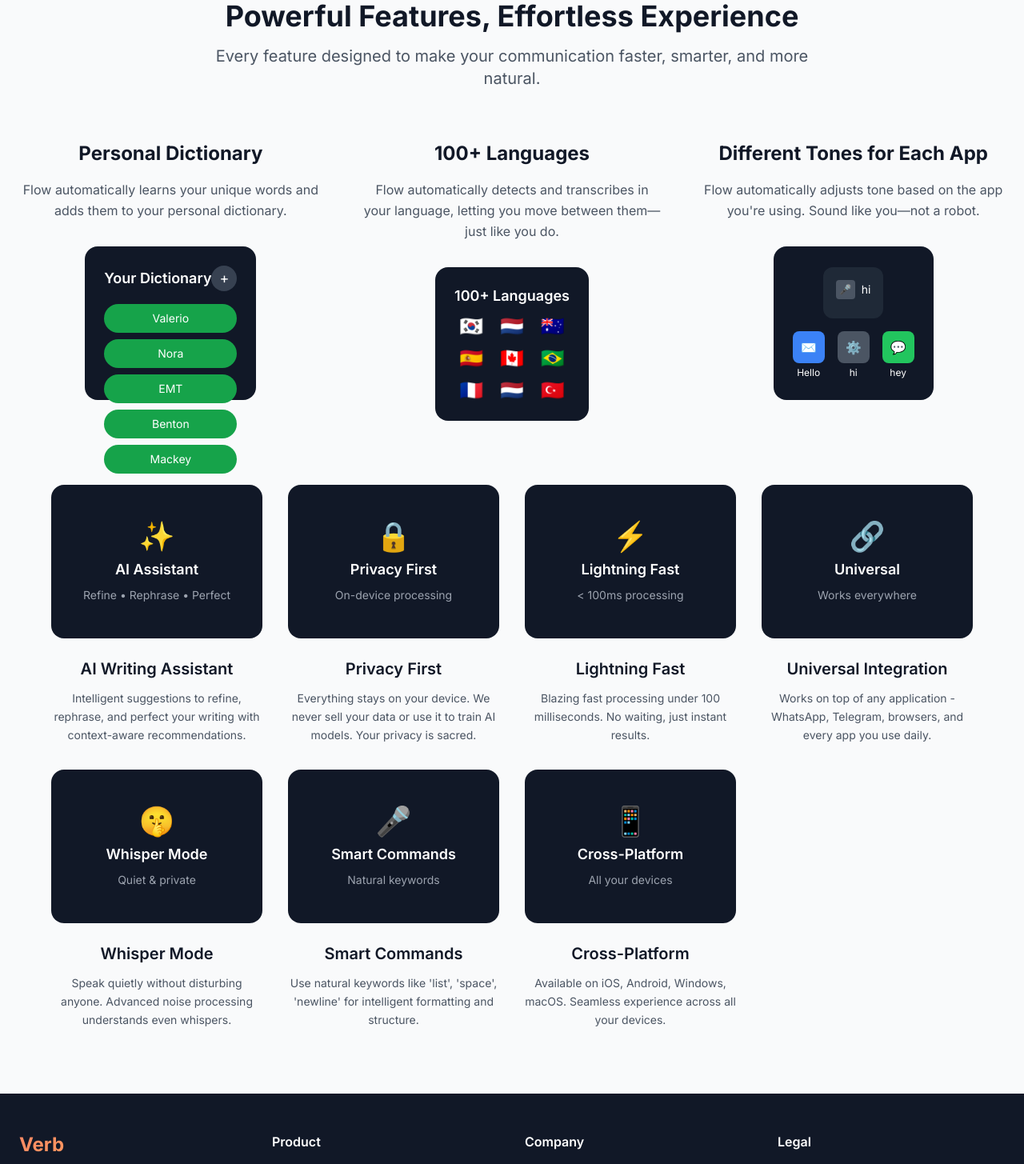
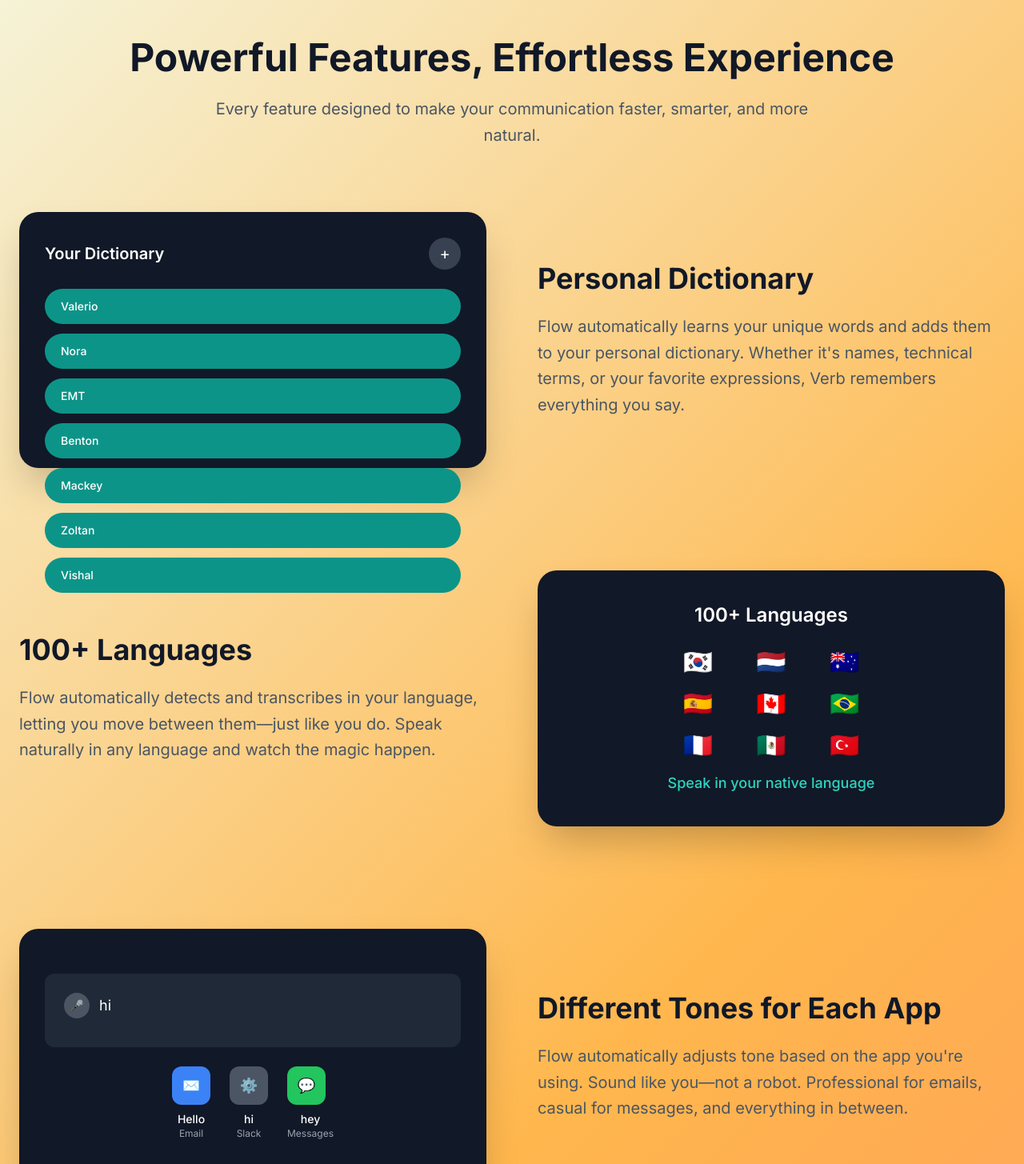
Before and after one commit to verb-india/verb-voice-scribe, a React (Vite) app: page / in a window 1280 px wide. Shown: the part 880-2335 px from the top of the page at 80% size. Built offline with nearby package versions, Linux system fonts and the light colour scheme.

Commit message:
Fix: Implement header, gradients, and feature layout
- Added a fixed, centered header with rounded corners.
- Implemented a top-to-bottom orange/beige gradient for the homepage.
- Updated the features section to match the provided layout.
- Applied gradients to all pages and sections.

```diff
--- a/src/components/Features.tsx
+++ b/src/components/Features.tsx
@@ -3,19 +3,18 @@ const Features = () => {
   const features = [
     {
       title: "Personal Dictionary",
-      description: "Flow automatically learns your unique words and adds them to your personal dictionary.",
-      icon: "🧠",
+      description: "Flow automatically learns your unique words and adds them to your personal dictionary. Whether it's names, technical terms, or your favorite expressions, Verb remembers everything you say.",
       visual: (
-        <div className="bg-gray-900 rounded-2xl p-6 h-48 flex flex-col justify-between">
-          <div className="flex items-center justify-between mb-4">
-            <h4 className="text-white font-semibold text-lg">Your Dictionary</h4>
-            <div className="w-8 h-8 bg-gray-700 rounded-full flex items-center justify-center">
-              <span className="text-white text-lg">+</span>
+        <div className="bg-gray-900 rounded-3xl p-8 h-80 flex flex-col justify-between shadow-2xl">
+          <div className="flex items-center justify-between mb-6">
+            <h4 className="text-white font-semibold text-xl">Your Dictionary</h4>
+            <div className="w-10 h-10 bg-gray-700 rounded-full flex items-center justify-center">
+              <span className="text-white text-xl">+</span>
             </div>
           </div>
-          <div className="space-y-2">
-            {['Valerio', 'Nora', 'EMT', 'Benton', 'Mackey'].map((word, idx) => (
-              <div key={idx} className="bg-green-600 text-white px-4 py-2 rounded-full text-sm">
+          <div className="space-y-3">
+            {['Valerio', 'Nora', 'EMT', 'Benton', 'Mackey', 'Zoltan', 'Vishal'].map((word, idx) => (
+              <div key={idx} className="bg-teal-600 text-white px-5 py-3 rounded-full text-sm font-medium">
                 {word}
               </div>
             ))}
@@ -25,47 +24,49 @@ const Features = () => {
     },
     {
       title: "100+ Languages",
-      description: "Flow automatically detects and transcribes in your language, letting you move between them—just like you do.",
-      icon: "🌍",
+      description: "Flow automatically detects and transcribes in your language, letting you move between them—just like you do. Speak naturally in any language and watch the magic happen.",
       visual: (
-        <div className="bg-gray-900 rounded-2xl p-6 h-48 flex items-center justify-center relative overflow-hidden">
+        <div className="bg-gray-900 rounded-3xl p-8 h-80 flex items-center justify-center relative overflow-hidden shadow-2xl">
           <div className="text-center">
-            <div className="text-white text-lg font-semibold mb-2">100+ Languages</div>
-            <div className="grid grid-cols-3 gap-2">
-              {['🇰🇷', '🇳🇱', '🇦🇺', '🇪🇸', '🇨🇦', '🇧🇷', '🇫🇷', '🇳🇱', '🇹🇷'].map((flag, idx) => (
-                <div key={idx} className="text-2xl">{flag}</div>
+            <div className="text-white text-2xl font-semibold mb-6">100+ Languages</div>
+            <div className="grid grid-cols-3 gap-4 mb-4">
+              {['🇰🇷', '🇳🇱', '🇦🇺', '🇪🇸', '🇨🇦', '🇧🇷', '🇫🇷', '🇲🇽', '🇹🇷'].map((flag, idx) => (
+                <div key={idx} className="text-3xl">{flag}</div>
               ))}
             </div>
+            <div className="text-teal-400 text-lg font-medium">Speak in your native language</div>
           </div>
         </div>
       )
     },
     {
       title: "Different Tones for Each App",
-      description: "Flow automatically adjusts tone based on the app you're using. Sound like you—not a robot.",
-      icon: "🎯",
+      description: "Flow automatically adjusts tone based on the app you're using. Sound like you—not a robot. Professional for emails, casual for messages, and everything in between.",
       visual: (
-        <div className="bg-gray-900 rounded-2xl p-6 h-48 flex flex-col justify-center items-center">
-          <div className="bg-gray-800 rounded-xl p-4 mb-4">
-            <div className="text-white text-sm mb-2 flex items-center gap-2">
-              <div className="w-6 h-6 bg-gray-600 rounded flex items-center justify-center">
-                <span className="text-xs">🎤</span>
+        <div className="bg-gray-900 rounded-3xl p-8 h-80 flex flex-col justify-center items-center shadow-2xl">
+          <div className="bg-gray-800 rounded-xl p-6 mb-6 w-full">
+            <div className="text-white text-sm mb-3 flex items-center gap-3">
+              <div className="w-8 h-8 bg-gray-600 rounded-full flex items-center justify-center">
+                <span className="text-sm">🎤</span>
               </div>
-              hi
+              <span className="text-lg">hi</span>
             </div>
           </div>
-          <div className="flex space-x-4">
+          <div className="flex space-x-6">
             <div className="text-center">
-              <div className="w-10 h-10 bg-blue-500 rounded-lg mb-1 flex items-center justify-center text-white">✉️</div>
-              <div className="text-white text-xs">Hello</div>
+              <div className="w-12 h-12 bg-blue-500 rounded-xl mb-2 flex items-center justify-center text-white text-lg">✉️</div>
+              <div className="text-white text-sm font-medium">Hello</div>
+              <div className="text-gray-400 text-xs">Email</div>
             </div>
             <div className="text-center">
-              <div className="w-10 h-10 bg-gray-600 rounded-lg mb-1 flex items-center justify-center text-white">⚙️</div>
-              <div className="text-white text-xs">hi</div>
+              <div className="w-12 h-12 bg-gray-600 rounded-xl mb-2 flex items-center justify-center text-white text-lg">⚙️</div>
+              <div className="text-white text-sm font-medium">hi</div>
+              <div className="text-gray-400 text-xs">Slack</div>
             </div>
             <div className="text-center">
-              <div className="w-10 h-10 bg-green-500 rounded-lg mb-1 flex items-center justify-center text-white">💬</div>
-              <div className="text-white text-xs">hey</div>
+              <div className="w-12 h-12 bg-green-500 rounded-xl mb-2 flex items-center justify-center text-white text-lg">💬</div>
+              <div className="text-white text-sm font-medium">hey</div>
+              <div className="text-gray-400 text-xs">Messages</div>
             </div>
           </div>
         </div>
@@ -73,98 +74,46 @@ const Features = () => {
     },
     {
       title: "AI Writing Assistant",
-      description: "Intelligent suggestions to refine, rephrase, and perfect your writing with context-aware recommendations.",
-      icon: "✨",
+      description: "Intelligent suggestions to refine, rephrase, and perfect your writing with context-aware recommendations. Never send a message you'll regret again.",
       visual: (
-        <div className="bg-gray-900 rounded-2xl p-6 h-48 flex items-center justify-center">
+        <div className="bg-gray-900 rounded-3xl p-8 h-80 flex items-center justify-center shadow-2xl">
           <div className="text-center text-white">
-            <div className="text-4xl mb-2">✨</div>
-            <div className="text-lg font-semibold">AI Assistant</div>
-            <div className="text-sm text-gray-400 mt-2">Refine • Rephrase • Perfect</div>
+            <div className="text-6xl mb-4">✨</div>
+            <div className="text-2xl font-semibold mb-3">AI Assistant</div>
+            <div className="text-gray-400 text-lg">Refine • Rephrase • Perfect</div>
+            <div className="mt-6 space-y-2">
+              <div className="bg-teal-600 px-4 py-2 rounded-full text-sm">Make it more formal</div>
+              <div className="bg-orange-500 px-4 py-2 rounded-full text-sm">Add humor</div>
+              <div className="bg-purple-500 px-4 py-2 rounded-full text-sm">Shorten</div>
+            </div>
           </div>
         </div>
       )
     },
     {
       title: "Privacy First",
-      description: "Everything stays on your device. We never sell your data or use it to train AI models. Your privacy is sacred.",
-      icon: "🔒",
+      description: "Everything stays on your device. We never sell your data or use it to train AI models. Your privacy is sacred, and your conversations remain yours.",
       visual: (
-        <div className="bg-gray-900 rounded-2xl p-6 h-48 flex items-center justify-center">
+        <div className="bg-gray-900 rounded-3xl p-8 h-80 flex items-center justify-center shadow-2xl">
           <div className="text-center text-white">
-            <div className="text-4xl mb-2">🔒</div>
-            <div className="text-lg font-semibold">Privacy First</div>
-            <div className="text-sm text-gray-400 mt-2">On-device processing</div>
+            <div className="text-6xl mb-4">🔒</div>
+            <div className="text-2xl font-semibold mb-3">Privacy First</div>
+            <div className="text-gray-400 text-lg mb-4">On-device processing</div>
+            <div className="text-teal-400 font-medium">Your data never leaves your device</div>
           </div>
         </div>
       )
     },
     {
       title: "Lightning Fast",
-      description: "Blazing fast processing under 100 milliseconds. No waiting, just instant results.",
-      icon: "⚡",
+      description: "Blazing fast processing under 100 milliseconds. No waiting, just instant results. Experience the future of speech recognition today.",
       visual: (
-        <div className="bg-gray-900 rounded-2xl p-6 h-48 flex items-center justify-center">
+        <div className="bg-gray-900 rounded-3xl p-8 h-80 flex items-center justify-center shadow-2xl">
           <div className="text-center text-white">
-            <div className="text-4xl mb-2">⚡</div>
-            <div className="text-lg font-semibold">Lightning Fast</div>
-            <div className="text-sm text-gray-400 mt-2">&lt; 100ms processing</div>
-          </div>
-        </div>
-      )
-    },
-    {
-      title: "Universal Integration",
-      description: "Works on top of any application - WhatsApp, Telegram, browsers, and every app you use daily.",
-      icon: "🔗",
-      visual: (
-        <div className="bg-gray-900 rounded-2xl p-6 h-48 flex items-center justify-center">
-          <div className="text-center text-white">
-            <div className="text-4xl mb-2">🔗</div>
-            <div className="text-lg font-semibold">Universal</div>
-            <div className="text-sm text-gray-400 mt-2">Works everywhere</div>
-          </div>
-        </div>
-      )
-    },
-    {
-      title: "Whisper Mode",
-      description: "Speak quietly without disturbing anyone. Advanced noise processing understands even whispers.",
-      icon: "🤫",
-      visual: (
-        <div className="bg-gray-900 rounded-2xl p-6 h-48 flex items-center justify-center">
-          <div className="text-center text-white">
-            <div className="text-4xl mb-2">🤫</div>
-            <div className="text-lg font-semibold">Whisper Mode</div>
-            <div className="text-sm text-gray-400 mt-2">Quiet & private</div>
-          </div>
-        </div>
-      )
-    },
-    {
-      title: "Smart Commands",
-      description: "Use natural keywords like 'list', 'space', 'newline' for intelligent formatting and structure.",
-      icon: "🎤",
-      visual: (
-        <div className="bg-gray-900 rounded-2xl p-6 h-48 flex items-center justify-center">
-          <div className="text-center text-white">
-            <div className="text-4xl mb-2">🎤</div>
-            <div className="text-lg font-semibold">Smart Commands</div>
-            <div className="text-sm text-gray-400 mt-2">Natural keywords</div>
-          </div>
-        </div>
-      )
-    },
-    {
-      title: "Cross-Platform",
-      description: "Available on iOS, Android, Windows, macOS. Seamless experience across all your devices.",
-      icon: "📱",
-      visual: (
-        <div className="bg-gray-900 rounded-2xl p-6 h-48 flex items-center justify-center">
-          <div className="text-center text-white">
-            <div className="text-4xl mb-2">📱</div>
-            <div className="text-lg font-semibold">Cross-Platform</div>
-            <div className="text-sm text-gray-400 mt-2">All your devices</div>
+            <div className="text-6xl mb-4">⚡</div>
+            <div className="text-2xl font-semibold mb-3">Lightning Fast</div>
+            <div className="text-gray-400 text-lg mb-4">&lt; 100ms processing</div>
+            <div className="bg-yellow-500 text-black px-4 py-2 rounded-full font-medium">Instant Results</div>
           </div>
         </div>
       )
@@ -172,39 +121,29 @@ const Features = () => {
   ];
 
   return (
-    <section className="py-20 bg-gray-50">
+    <section className="py-32 bg-verb-diagonal-gradient-reverse">
       <div className="container mx-auto px-6">
-        <div className="text-center mb-16">
-          <h2 className="text-4xl font-bold mb-4 text-gray-900">
+        <div className="text-center mb-20">
+          <h2 className="text-5xl font-bold mb-6 text-gray-900">
             Powerful Features, Effortless Experience
           </h2>
-          <p className="text-xl text-gray-600 max-w-3xl mx-auto">
+          <p className="text-xl text-gray-600 max-w-3xl mx-auto leading-relaxed">
             Every feature designed to make your communication faster, smarter, and more natural.
           </p>
         </div>
 
-        <div className="grid grid-cols-1 lg:grid-cols-3 gap-12 max-w-7xl mx-auto">
-          {features.slice(0, 3).map((feature, index) => (
-            <div key={index} className="text-center">
-              <h3 className="text-2xl font-bold mb-4 text-gray-900">{feature.title}</h3>
-              <p className="text-gray-600 mb-8 max-w-sm mx-auto leading-relaxed">
-                {feature.description}
-              </p>
-              <div className="flex justify-center">
+        <div className="max-w-7xl mx-auto space-y-32">
+          {features.map((feature, index) => (
+            <div key={index} className={`flex items-center gap-16 ${index % 2 === 1 ? 'flex-row-reverse' : ''}`}>
+              <div className="flex-1">
                 {feature.visual}
               </div>
-            </div>
-          ))}
-        </div>
-
-        <div className="grid grid-cols-1 md:grid-cols-2 lg:grid-cols-4 gap-8 mt-20 max-w-6xl mx-auto">
-          {features.slice(3).map((feature, index) => (
-            <div key={index + 3} className="text-center">
-              <div className="mb-6">
-                {feature.visual}
+              <div className="flex-1">
+                <h3 className="text-4xl font-bold mb-6 text-gray-900">{feature.title}</h3>
+                <p className="text-xl text-gray-600 leading-relaxed">
+                  {feature.description}
+                </p>
               </div>
-              <h3 className="text-xl font-semibold mb-3 text-gray-900">{feature.title}</h3>
-              <p className="text-gray-600 text-sm leading-relaxed">{feature.description}</p>
             </div>
           ))}
         </div>
--- a/src/pages/Index.tsx
+++ b/src/pages/Index.tsx
@@ -10,7 +10,9 @@ const Index = () => {
       <Navigation />
       <Hero />
       <Features />
-      <Footer />
+      <div className="bg-verb-diagonal-gradient">
+        <Footer />
+      </div>
     </div>
   );
 };
--- a/tailwind.config.ts
+++ b/tailwind.config.ts
@@ -1,4 +1,3 @@
-
 import type { Config } from "tailwindcss";
 
 export default {
@@ -74,7 +73,9 @@ export default {
 			backgroundImage: {
 				'verb-gradient': 'linear-gradient(135deg, #FF8A65 0%, #FFB74D 100%)',
 				'verb-gradient-light': 'linear-gradient(135deg, #FFF8E1 0%, #F5F5DC 100%)',
-				'verb-gradient-reverse': 'linear-gradient(135deg, #FFB74D 0%, #FF8A65 100%)'
+				'verb-gradient-reverse': 'linear-gradient(135deg, #FFB74D 0%, #FF8A65 100%)',
+				'verb-diagonal-gradient': 'linear-gradient(135deg, #FF8A65 0%, #FFB74D 50%, #F5F5DC 100%)',
+				'verb-diagonal-gradient-reverse': 'linear-gradient(315deg, #FF8A65 0%, #FFB74D 50%, #F5F5DC 100%)'
 			},
 			borderRadius: {
 				lg: 'var(--radius)',
```
Also changed, not shown: src/components/Hero.tsx (+7 -7 lines), src/components/Navigation.tsx (+5 -5 lines).
